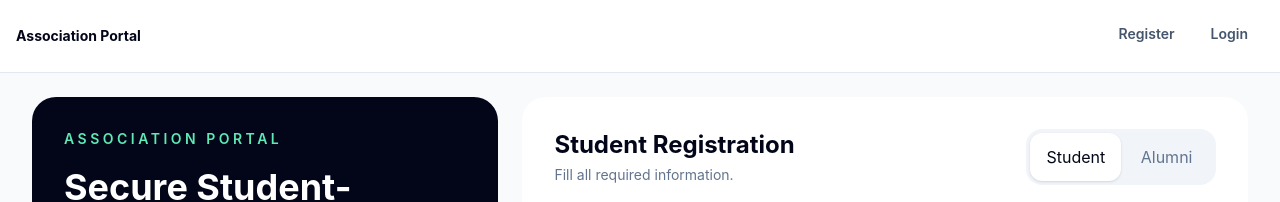
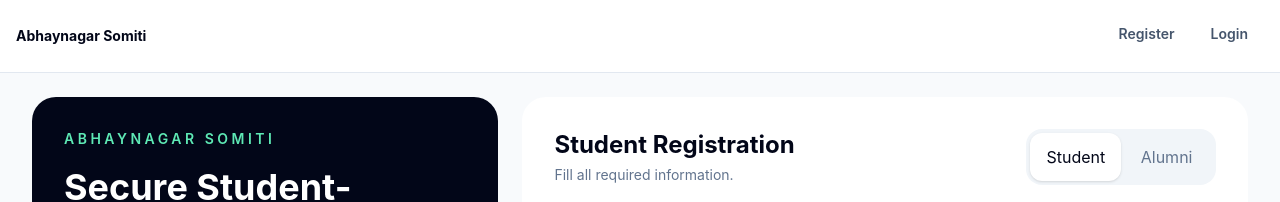
Before and after one commit to rahat1517/AbhaynagarSomiti, a React (Vite) app: page / in a window 1280 px wide. Shown: the top 202 px of the page. Built offline with nearby package versions, Linux system fonts and the light colour scheme; no server answers.

Commit message:
Abhaynagar Somiti Replace

```diff
--- a/src/App.jsx
+++ b/src/App.jsx
@@ -134,8 +134,7 @@ function AppLayout() {
       <nav className="border-b border-slate-200 bg-white px-4 py-3">
         <div className="mx-auto flex max-w-7xl items-center justify-between gap-3">
           <Link to="/" className="text-sm font-bold text-slate-950">
-            Association Portal
-          </Link>
+            Abhaynagar Somiti          </Link>
 
           <div className="flex items-center gap-1 overflow-x-auto">
             {!isLoggedIn ? (
--- a/src/pages/RegistrationPage.jsx
+++ b/src/pages/RegistrationPage.jsx
@@ -92,8 +92,7 @@ export default function RegistrationPage() {
       <section className="mx-auto grid max-w-7xl grid-cols-1 gap-6 lg:grid-cols-[0.9fr_1.4fr] lg:items-start">
         <aside className="rounded-3xl bg-slate-950 p-6 text-white shadow-soft md:p-8 lg:sticky lg:top-8">
           <p className="text-sm font-semibold uppercase tracking-[0.25em] text-emerald-300">
-            Association Portal
-          </p>
+            Abhaynagar Somiti          </p>
 
           <h1 className="mt-4 text-3xl font-bold leading-tight md:text-4xl">
             Secure Student-Alumni Registration
```
